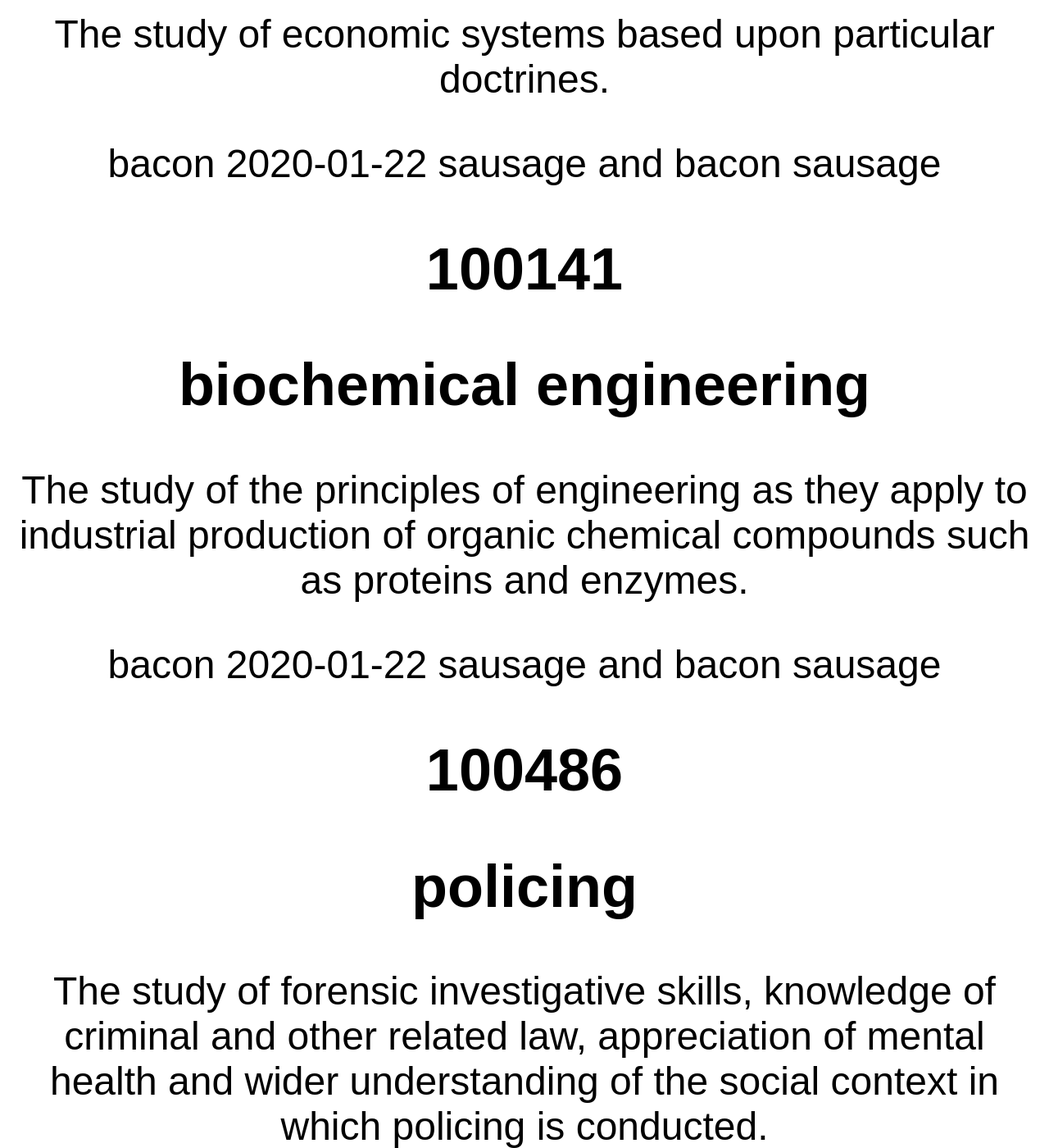
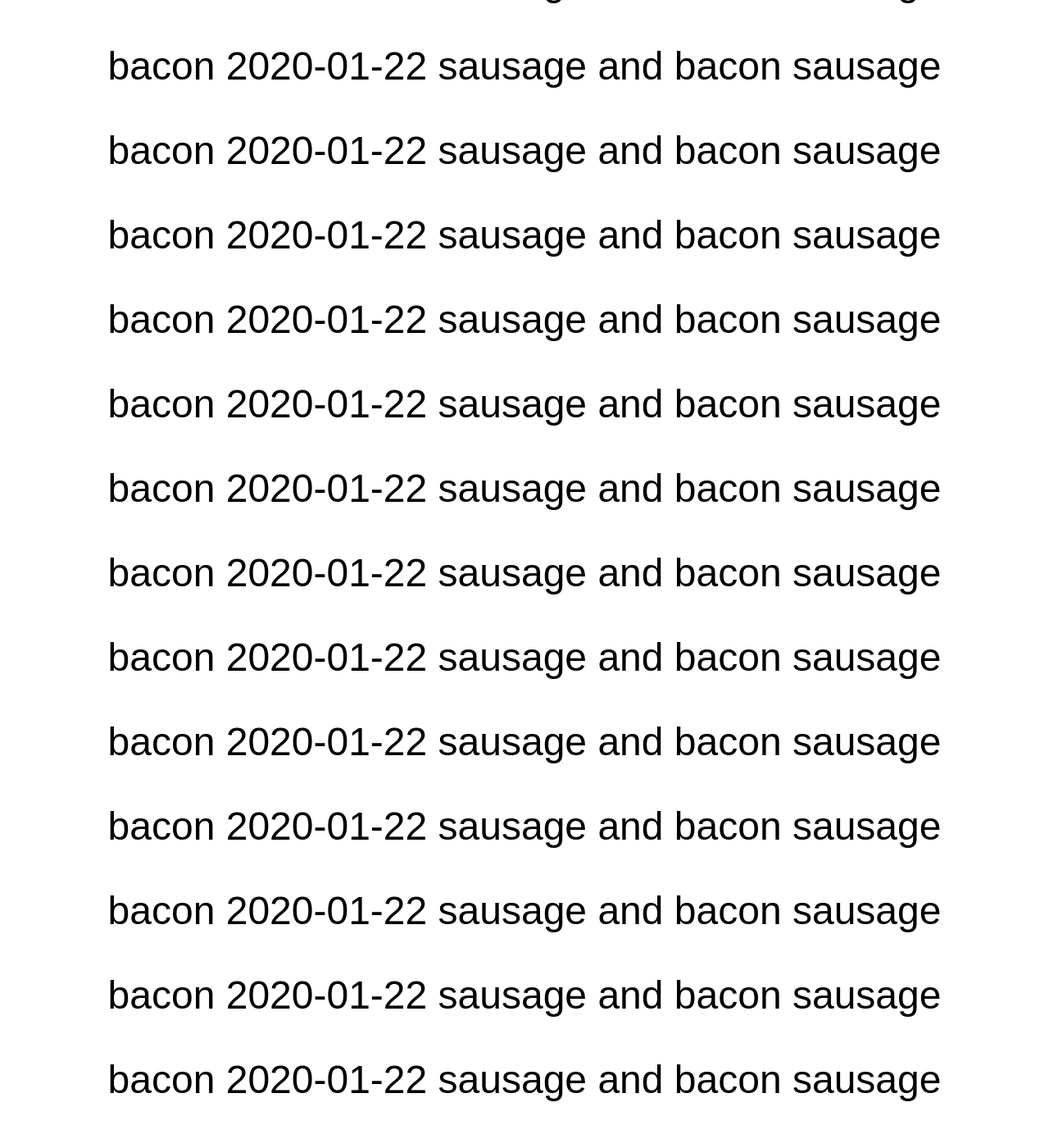
Before and after one commit to discoveruni/discoveruni.github.io, a Jekyll site: the page built from index.md, in a window 1280 px wide and 1400 px high, scrolled down 19565 px. Shown: the whole window at 82% size. Built offline with Jekyll 4.4.1, drawn with Linux system fonts in a browser that asks for light colours; some of the changed text lies outside the part shown.

Commit message:
Update index.md

```diff
--- a/index.md
+++ b/index.md
@@ -14,7 +14,9 @@
 
 {% for hecos in  site.data.hecos  %}
  bacon {{ todayscode }} sausage and bacon sausage
+ {% if hecos.code == "100629" %}
  <h1>  {{ hecos.code }} </h1>
   <h2> {{ hecos.term }} </h2>
   <p> {{ hecos.definition }} </p>
+ {% endif %}
 {% endfor %}
```
